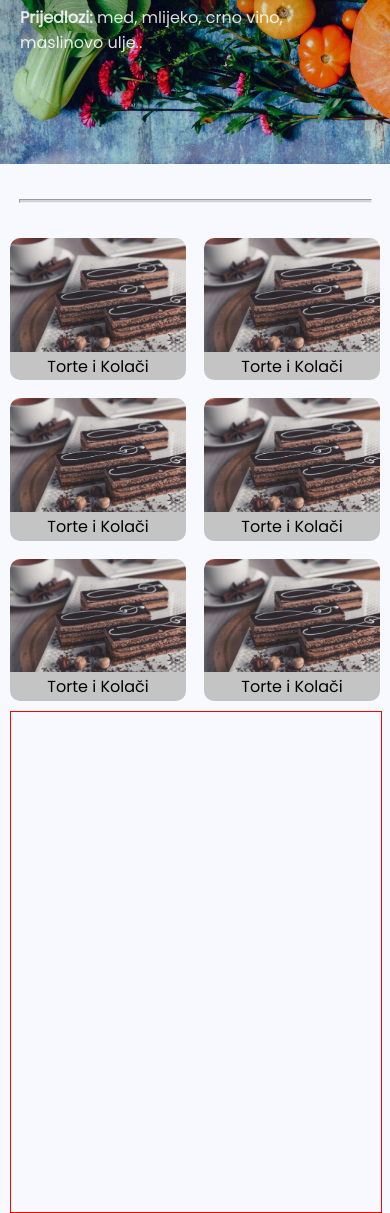
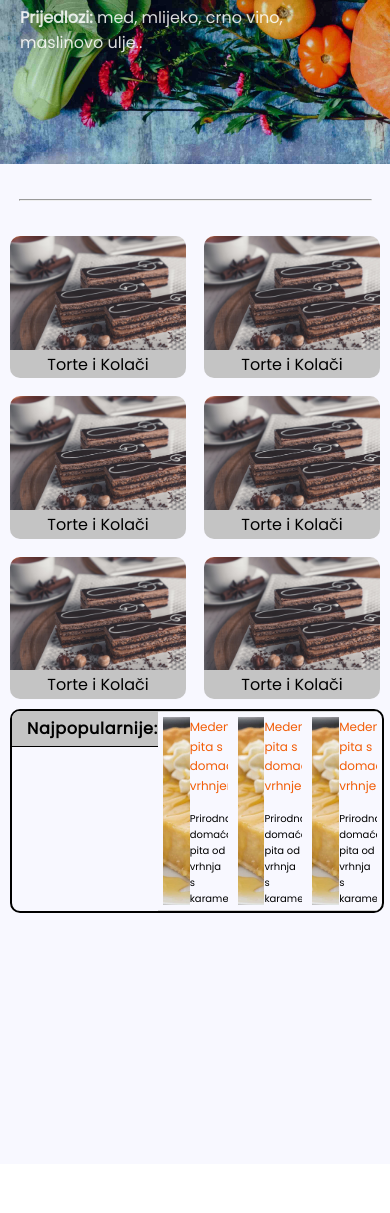
Before and after one commit to MarkoPavich/OPG_Plac, a Django app: page / in a window 390 px wide. Shown: the part 336-1549 px from the top of the page. After the commit the page ends 1249 px from the top, so only its background shows below. Run offline with Django 3.2, Linux system fonts and the light colour scheme.

Commit message:
progress on 'top picks' box and its responsive beavior

```diff
--- a/OPG_Plac/static/category_selection_block.css
+++ b/OPG_Plac/static/category_selection_block.css
@@ -8,7 +8,7 @@
 	width: 90%;
 	max-width:1320px;
 
-	height: 2px;
+	height: 0px;
 
 	background: lightgrey;
 }
@@ -70,26 +70,68 @@
 	}
 }
 
-		/* Block with most popular products */
+		/* Top-picks block container */
 
 .top-picks-container{
 	margin-left: 19px;
 	width: 100%;
 
+	border: solid 2px black;
 
-	border: solid 1px red;
-	height: 500px;
+	border-radius: 10px;
+	overflow: hidden;
+
+	display: flex;
+	flex-direction: column;
 }
 
-@media(max-width: 1100px) and (min-width: 800px){
+@media(max-width: 1000px) and (min-width: 800px){
 	.top-picks-container{
 		max-width: 159px;
+		max-height: 400px;
 	}
+
+	.top-pick-unit-container{
+		flex-direction: column;
+		height: 180px;
+	}
+	.top-pick-unit-img{
+		height: 60%;
+	}
+
+	.top-picks-unit-text-container{
+		height: 40%;
+	}
+
+
 }
 
-@media(min-width: 1100px){
+@media(min-width: 1000px){
 	.top-picks-container{
-		max-width: 317px;
+		max-width: 337px;
+	}
+
+	.top-pick-unit-container{
+		height: 100px;
+
+		padding-left: 11px;
+		padding-top: 6px;
+		padding-bottom: 6px;
+	}
+
+	.top-pick-unit-img{
+		width: 40%;
+	}
+	.top-picks-unit-text-container{
+		width: 60%;
+	}
+
+	.top-picks-unit-text-container{
+		margin-left: 8px;
+	}
+
+	.top-picks-product-name{
+		border-bottom: solid 1px lightgrey;
 	}
 }
 
@@ -99,7 +141,85 @@
 		margin-top: 10px;
 
 		max-width: 100%;
+		max-height: 200px;
+
+		flex-direction: row;
 	}
+}
+
+.top-picks-container{
+	overflow-y: scroll;
+
+	scrollbar-width: none;
+}
+
+.top-picks-header-box{
+	height: 35px;
+	background-color: #C4C4C4;
+
+	border-bottom: solid 1px;
+
+	display: flex;
+	align-items: center;
+
+	padding-left: 15px;
+}
+
+.top-picks-header-box span{
+	letter-spacing: 0.7px;
+	font-weight: 600;
+}
+
+/* Top-picks unit container */
+
+.top-pick-unit-container{
+	display: flex;
+
+	padding: 5px;
+
+	border-bottom: solid 1px lightgrey;
+	border-top: solid 1px lightgrey;
+}
+
+.top-pick-unit-img img{
+	display: block;
+	object-fit: cover;
+	width: 100%;
+	height: 100%;
+}
+
+.top-picks-unit-text-container{
+
+	display: flex;
+	flex-direction: column;
+
+	overflow: hidden;
+}
+
+.top-picks-product-name{
+	height: 50%;
+
+	margin-bottom: 7px;
+}
+
+.top-picks-product-name span{
+	display: block;
+	line-height: 1.65;
+
+	font-size: 12px;
+
+	color: #F25D07;
+}
+
+.top-picks-product-description{
+	height: 50%;
+}
+
+.top-picks-product-description span{
+	display: block;
+
+	font-size: 10px;
+	line-height: 1.6;
 }
 
 			/* Category option container */
--- a/OPG_Plac/templates/components/category_selection_block.html
+++ b/OPG_Plac/templates/components/category_selection_block.html
@@ -85,7 +85,71 @@
 
     </div>
 
-    <div id="top-picks-container" class="top-picks-container">  <!-- top picks container -->
+    <div class="top-picks-container">  <!-- top picks container -->
+
+        <div class="top-picks-header-box">
+            <span>Najpopularnije:</span>
+        </div>
+
+        <div class="top-pick-unit-container">
+
+            <div class="top-pick-unit-img">
+                <img src="{% static 'resources/images/products/Honey-Pie-Recipe-Image-735x735.jpg' %}" alt="product_image">
+            </div>
+
+            <div class="top-picks-unit-text-container">
+
+                <div class="top-picks-product-name">
+                    <span>Medena pita s domaćim vrhnjem</span>
+                </div>
+
+                <div class="top-picks-product-description">
+                    <span>Prirodna domaća pita od vrhnja s karamel preljevom</span>
+                </div>
+
+            </div>
+
+        </div>
+
+        <div class="top-pick-unit-container">
+
+            <div class="top-pick-unit-img">
+                <img src="{% static 'resources/images/products/Honey-Pie-Recipe-Image-735x735.jpg' %}" alt="product_image">
+            </div>
+
+            <div class="top-picks-unit-text-container">
+
+                <div class="top-picks-product-name">
+                    <span>Medena pita s domaćim vrhnjem</span>
+                </div>
+
+                <div class="top-picks-product-description">
+                    <span>Prirodna domaća pita od vrhnja s karamel preljevom</span>
+                </div>
+
+            </div>
+
+        </div>
+
+        <div class="top-pick-unit-container">
+
+            <div class="top-pick-unit-img">
+                <img src="{% static 'resources/images/products/Honey-Pie-Recipe-Image-735x735.jpg' %}" alt="product_image">
+            </div>
+
+            <div class="top-picks-unit-text-container">
+
+                <div class="top-picks-product-name">
+                    <span>Medena pita s domaćim vrhnjem</span>
+                </div>
+
+                <div class="top-picks-product-description">
+                    <span>Prirodna domaća pita od vrhnja s karamel preljevom</span>
+                </div>
+
+            </div>
+
+        </div>
 
     </div>
 
```
Also changed, not shown: OPG_Plac/static/resources/images/products/Honey-Pie-Recipe-Image-735x735.jpg (added), 1 other file.
